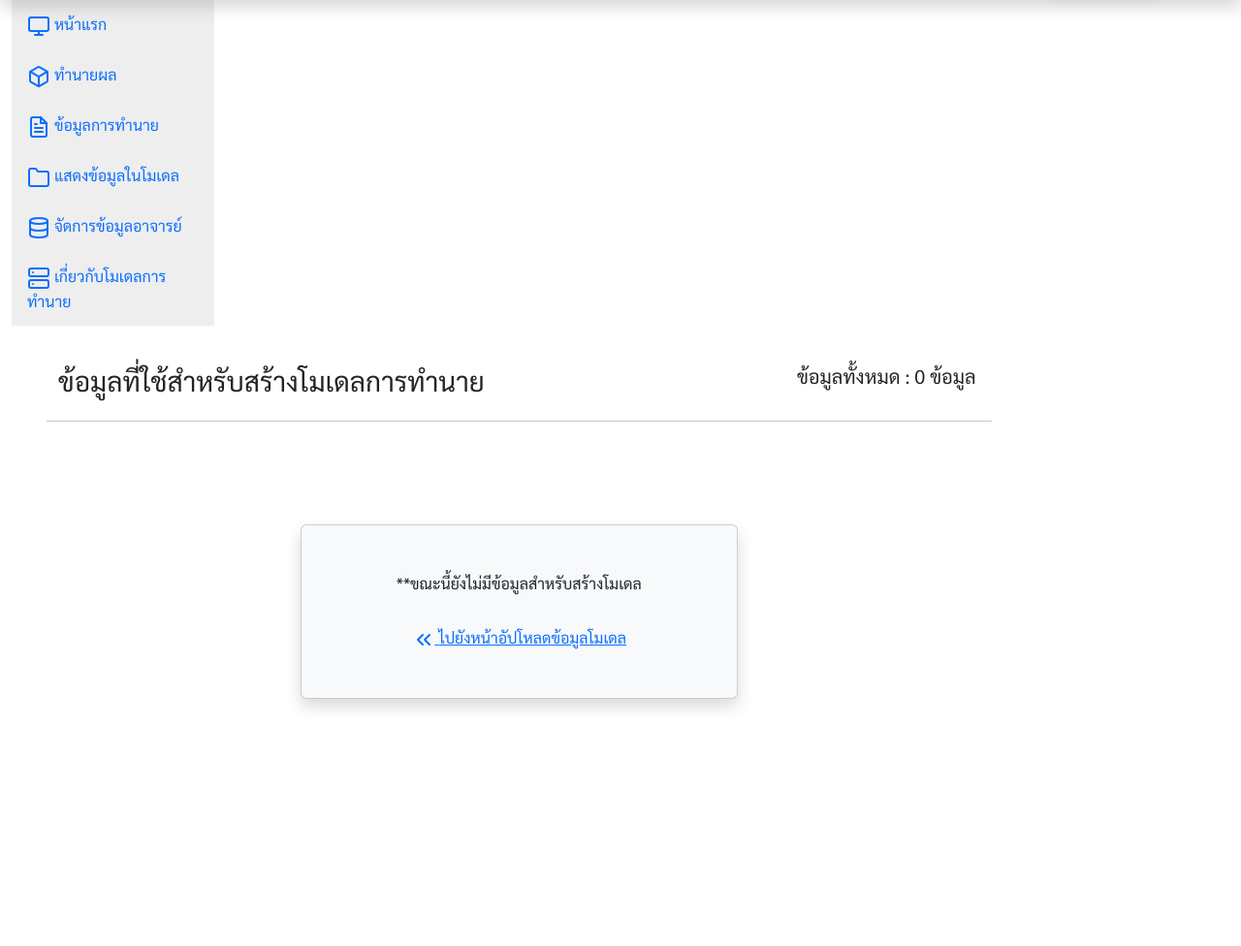
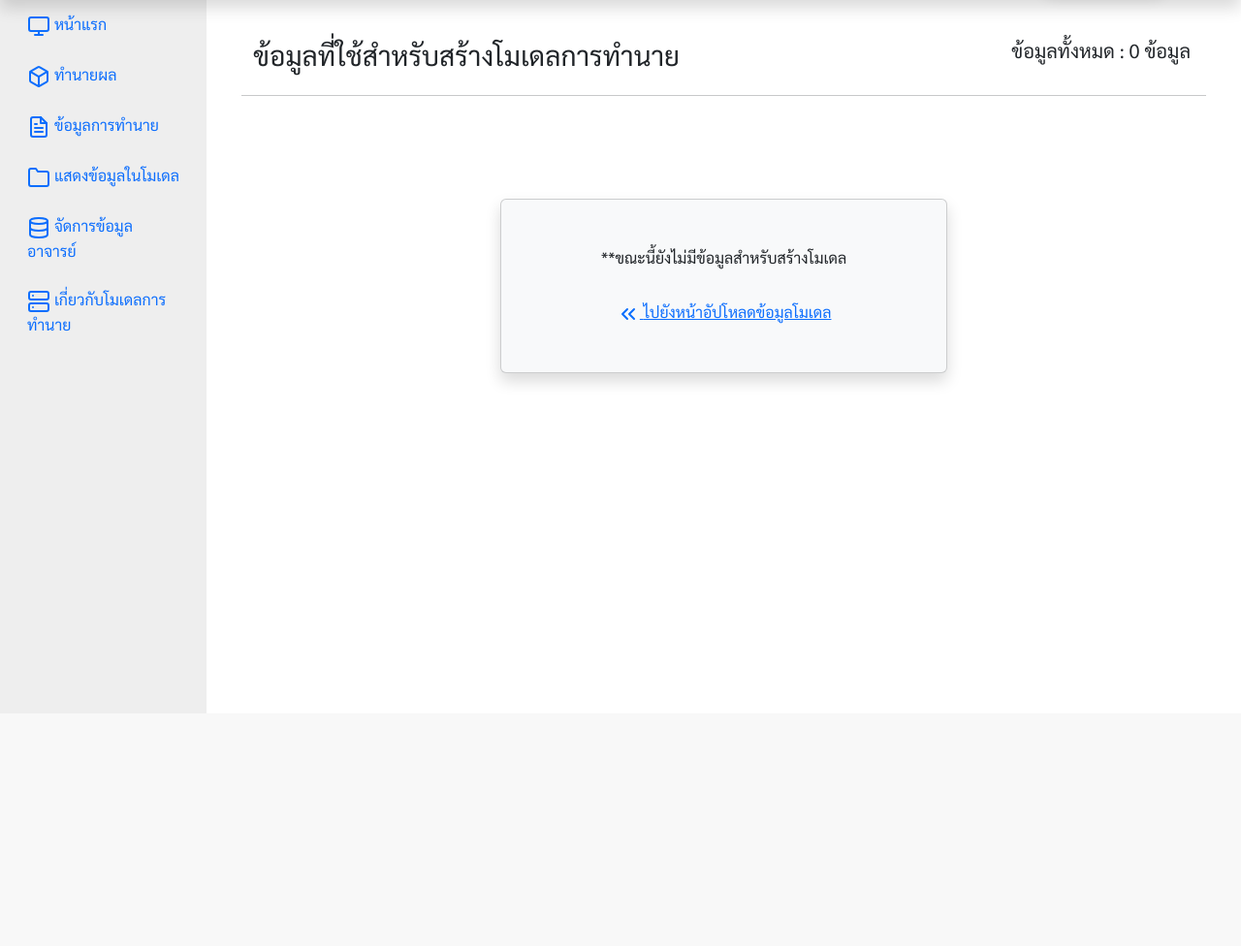
Before and after one commit to Noey10/final-project-II, a Django app: page /model/show in a window 1280 px wide. Shown: the part 66-1042 px from the top of the page at 97% size. After the commit the page ends 459 px from the top, so only its background shows below. Run offline with Django 4.2, Linux system fonts and the light colour scheme; the visitor is signed in with stand-in values (Sample User, id 1); data that the repository does not hold is empty; some libraries are stand-ins or nearby versions.

Commit message:
last last commit

```diff
--- a/app_general/templates/app_general/components/base.html
+++ b/app_general/templates/app_general/components/base.html
@@ -45,7 +45,7 @@
 <body>
 
     {% include 'app_general/components/site_header.html' %}
-    <div class="container-fluid" style="min-height: 92vh;>
+    <div class="container-fluid" style="min-height: 92vh;">
 
         <div class="row h-90">
             <nav id="sidebar" class="col-md-3 col-lg-2 d-md-block sidebar collpase" style="background: #EEE">
```
